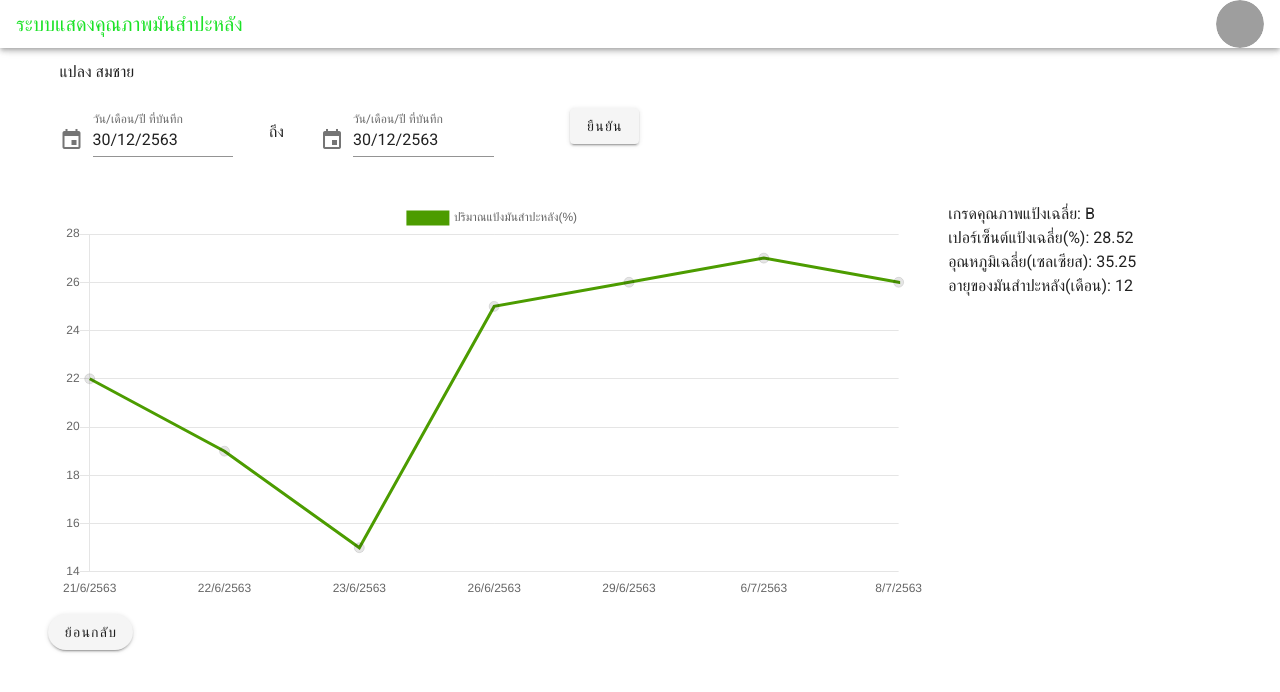
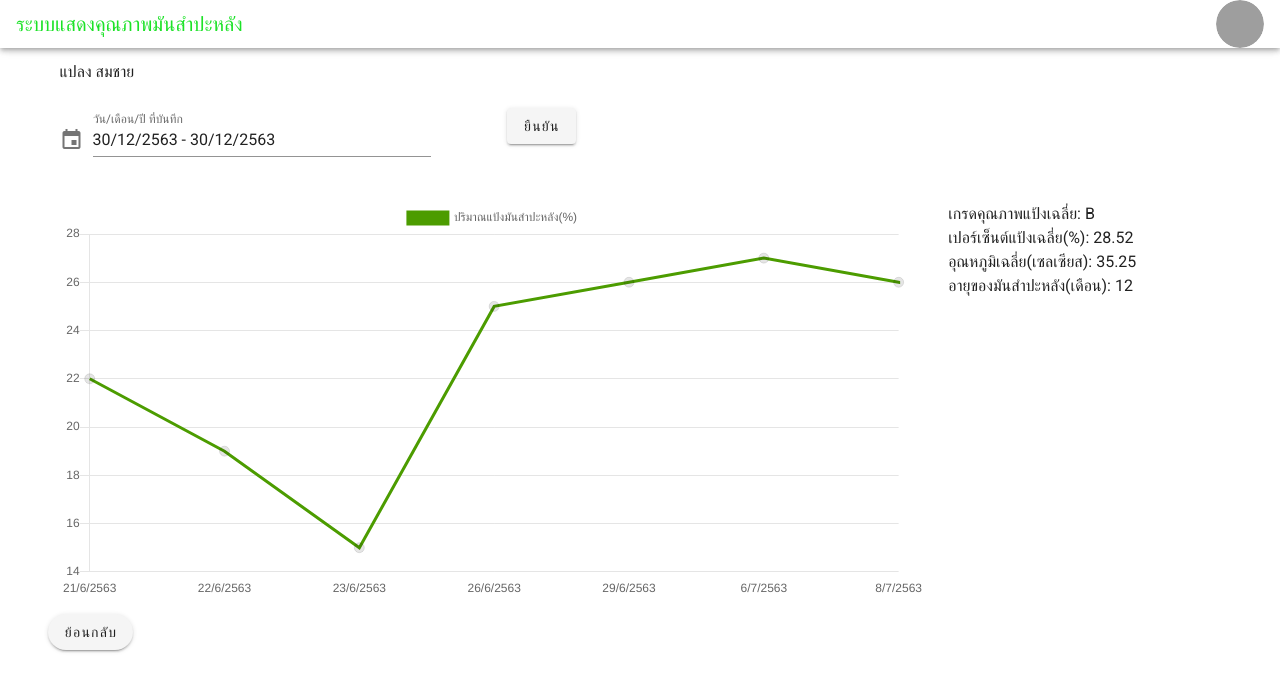
Before and after one commit to khing78/SeniorProject, a Vue app in the folder Client/cassava/: page /area-detail-chart in a window 1280 px wide. Shown: the top 692 px of the page. Built offline with nearby package versions, Linux system fonts and the light colour scheme; grey boxes are pictures that could not be loaded; what vue-thailand-address would draw is missing.

Commit message:
AreaDetailChart Can selected day to show but have bug

```diff
--- a/Client/cassava/src/components/LineChart.vue
+++ b/Client/cassava/src/components/LineChart.vue
@@ -25,6 +25,22 @@ export default {
         ],
       },
       options: {
+        /*onClick: function (e) {
+          var activePoints = this.getElementsAtEvent(e);
+          var selectedIndex = activePoints[0]._index;
+          alert(this.data.datasets[0].data[selectedIndex]);
+        },*/
+        tooltips: {
+          enabled: true,
+          callbacks: {
+            label: function (tooltipItem, data) {
+              let dataset = data.datasets[tooltipItem.datasetIndex];
+              let currentValue = dataset.data[tooltipItem.index];
+              var allword ="เปอร์เซ็นต์แป้ง = "+  currentValue + "%"
+              return allword
+            },
+          },
+        },
         scales: {
           yAxes: [
             {
@@ -53,10 +69,14 @@ export default {
       },
     };
   },
-  methods:{
-    refreashchart(){
+  methods: {
+    refreashchart() {
       this.renderChart(this.datacollection, this.options);
-    }
+    },
+    cat(event, array) {
+      console.log(event);
+      console.log(array);
+    },
   },
   mounted() {
     this.renderChart(this.datacollection, this.options);
--- a/Client/cassava/src/views/AreaDetailChart.vue
+++ b/Client/cassava/src/views/AreaDetailChart.vue
@@ -6,34 +6,9 @@
         <v-col class="text-right"> </v-col>
       </v-row>
       <v-row>
-        <v-col cols="12" md="2" sm="3">
+        <v-col cols="12" md="4" sm="5">
           <v-menu
-            :close-on-content-click="true"
-            :nudge-right="40"
-            transition="scale-transition"
-            offset-y
-            min-width="290px"
-          >
-            <template v-slot:activator="{ on, attrs }">
-              <v-text-field
-                v-model="computedDateFromFormatted"
-                label="วัน/เดือน/ปี ที่บันทึก"
-                prepend-icon="mdi-calendar"
-                readonly
-                v-bind="attrs"
-                v-on="on"
-              ></v-text-field>
-            </template>
-            <v-date-picker
-              v-model="datefrom"
-              @input="menu2 = false"
-            ></v-date-picker>
-          </v-menu>
-        </v-col>
-        <div id="todatelabel">ถึง</div>
-        <v-col cols="12" md="2" sm="3">
-          <v-menu
-            :close-on-content-click="true"
+            :close-on-content-click="false"
             :nudge-right="40"
             transition="scale-transition"
             offset-y
@@ -51,7 +26,7 @@
             </template>
             <v-date-picker
               v-model="dateto"
-              @input="menu2 = false"
+              range
             ></v-date-picker>
           </v-menu>
         </v-col>
@@ -91,8 +66,9 @@ export default {
     LineChart,
   },
   data: () => ({
-    datefrom: new Date().toISOString().substr(0, 10),
-    dateto: new Date().toISOString().substr(0, 10),
+    dateto: [new Date().toISOString().substr(0, 10), new Date().toISOString().substr(0, 10)],
+    fromdate:"",
+    todate:"",
     menu: false,
     modal: false,
     menu2: false,
@@ -112,49 +88,53 @@ export default {
           "6/9/2563",
           "8/9/2563",],
       precentstarch:[22, 19, 22, 25, 26, 27, 26],
-      pindtail:[
+    },
+    pindetail:[
         {
           id:0,
-          daygetdata:"15/6/2563",
-          precentstarch: 10.45
+          daygetdata:"15/11/2563",
+          precentstarch: 10.45,
+          temputure: 25.05
         },
         {
           id:1,
-          daygetdata:"18/6/2563",
-          precentstarch: 13.43
+          daygetdata:"18/11/2563",
+          precentstarch: 13.43,
+          temputure: 32.02
         },
         {
           id:2,
-          daygetdata:"15/6/2563",
-          precentstarch: 18.85
+          daygetdata:"27/11/2563",
+          precentstarch: 18.85,
+          temputure: 31.12
         },
         {
           id:3,
-          daygetdata:"15/6/2563",
-          precentstarch: 22.15
+          daygetdata:"5/12/2563",
+          precentstarch: 22.15,
+          temputure: 28.04
         },
         {
           id:4,
-          daygetdata:"15/6/2563",
-          precentstarch: 25.12
+          daygetdata:"8/12/2563",
+          precentstarch: 25.12,
+          temputure: 27.03
         },
         {
           id:5,
-          daygetdata:"15/6/2563",
-          precentstarch: 24.53
+          daygetdata:"19/12/2563",
+          precentstarch: 24.53,
+          temputure: 26.15
         },
         {
           id:6,
-          daygetdata:"15/6/2563",
-          precentstarch: 21.25
+          daygetdata:"20/12/2563",
+          precentstarch: 21.25,
+          temputure: 24.05
         },
-      ]
-    },
+      ],
   }),
   computed: {
-    computedDateFromFormatted() {
-      return this.formatDate(this.datefrom);
-    },
     computedDatetoFormatted() {
       return this.formatDate(this.dateto);
     },
@@ -166,40 +146,104 @@ export default {
         vm.$router.push("/show-area");
       }
     },
-    afterselectdate() {
-      //แสดงข้อมูลตั้งแต่วันที่ถึงวันที่
+    formatDate(date) {
+      var fromday = date[0]
+      var today = date[1]
+      if(date[0]>date[1]){
+        this.dateto[0] = today
+        this.dateto[1] = fromday
+      }
+      var i = 0
+      var finsheddate = ""
+      if (!date) return null;
+      while(i < date.length){
+        const [year, month, day] = date[i].split("-");
+        const newyear = parseInt(year) + 543;
+        finsheddate += `${day}/${month}/${newyear}`
+        if(i+1 != date.length){
+          finsheddate += " - "
+          this.fromdate = `${day}/${month}/${newyear}`
+          console.log(this.fromdate)
+        }
+        else{
+          this.todate = `${day}/${month}/${newyear}`
+          console.log(this.todate)
+        }
+        i++
+      }
+
+      return finsheddate;
     },
-    formatDate(date) {
-      if (!date) return null;
-
-      const [year, month, day] = date.split("-");
-      const newyear = parseInt(year) + 543;
-      return `${day}/${month}/${newyear}`;
+    checkday(){
+      var [fromday,frommonth,fromyear] = this.fromdate.split("/")
+      fromday = parseInt(fromday)
+      frommonth = parseInt(frommonth)
+      fromyear = parseInt(fromyear)
+      var [today,tomonth,toyear] = this.todate.split("/")
+      today = parseInt(today)
+      tomonth = parseInt(tomonth)
+      toyear = parseInt(toyear)
+      var i = 0
+      var dayforchart = []
+      var precentforchart = []
+      var tempforcal = []
+      console.log(tomonth)
+      console.log(frommonth)
+      while(i < this.pindetail.length){
+        var [selecteday,selectmonth,selectyear] = this.pindetail[i].daygetdata.split("/")
+        selecteday = parseInt(selecteday)
+        selectmonth = parseInt(selectmonth)
+        selectyear = parseInt(selectyear)
+        if (fromday <= selecteday && selecteday <= today){
+          if(frommonth <= selectmonth && selectmonth <= tomonth){
+            if(fromyear <= selectyear && selectyear <= toyear){
+              dayforchart.push(this.pindetail[i].daygetdata)
+              precentforchart.push(this.pindetail[i].precentstarch)
+              tempforcal.push(this.pindetail[i].temputure)
+            }
+          }
+        }
+        i++
+      }
+      return [dayforchart,precentforchart,tempforcal]
     },
-    addDatachart(label, data) {
-      var chart = this.$refs.chartee;
-      chart.datacollection.labels.push(label);
-      chart.datacollection.datasets.forEach((dataset) => {
-        dataset.data.push(data);
-      });
-      chart.update();
+    changedetailside(precentforchart,tempforcal){
+      var i = 0
+      var totalprecent = 0
+      var avgprecent = 0
+      var tempall = 0
+      while(i < precentforchart.length){
+        totalprecent += precentforchart[i]
+        tempall += tempforcal[i]
+        i++
+      }
+      avgprecent = totalprecent/precentforchart.length
+      this.precentstarchaverage = avgprecent.toFixed(2)
+      this.temputure = (tempall/tempforcal.length).toFixed(2)
+      if(avgprecent < 25){
+        this.gradecassava = "C"
+      }
+      else if(avgprecent < 30){
+        this.gradecassava = "B"
+      }
+      else if(avgprecent >= 30){
+        this.gradecassava = "A"
+      }
     },
     changechart() {
+      var [dayforchart,precentforchart,tempforcal] = this.checkday()
+      this.changedetailside(precentforchart,tempforcal)
+      console.log(dayforchart)
+      console.log(precentforchart)
       var chart = this.$refs.chartee;
       //console.log(chart.datacollection.labels.length)
-      chart.datacollection.labels = this.datachart.day
-      chart.datacollection.datasets[0].data = this.datachart.precentstarch
-      console.log(this.datachart.day)
-      console.log(chart.datacollection.datasets.data)
+      chart.datacollection.labels = dayforchart
+      chart.datacollection.datasets[0].data = precentforchart
       /*chart.datacollection.datasets.forEach((dataset) => {
         dataset.data.push(data);
       });*/
-      console.log(chart.datacollection.datasets.length)
 
       chart.refreashchart();
-    },
-    updatechart(chart) {
-      chart.update();
     },
   },
 };
```
